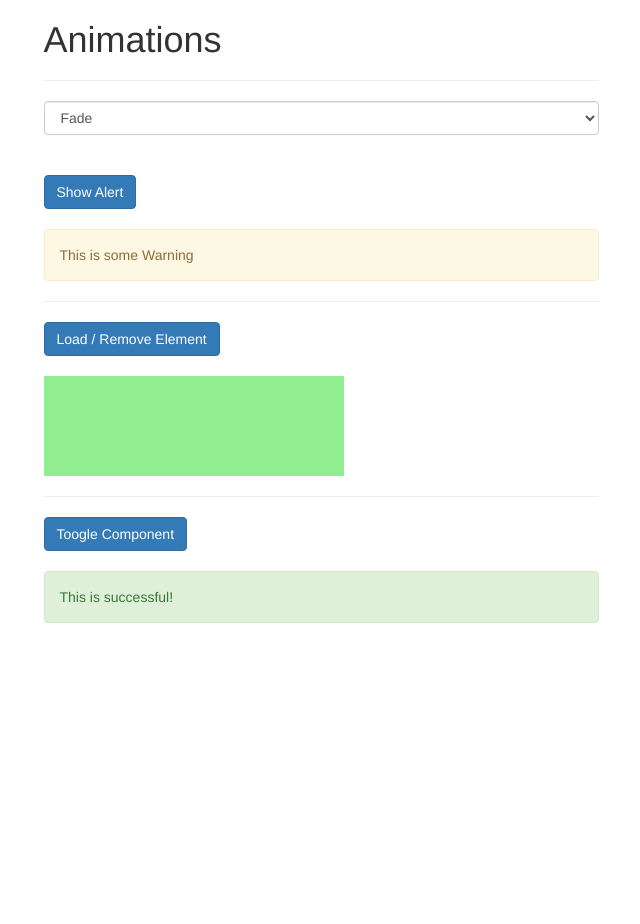
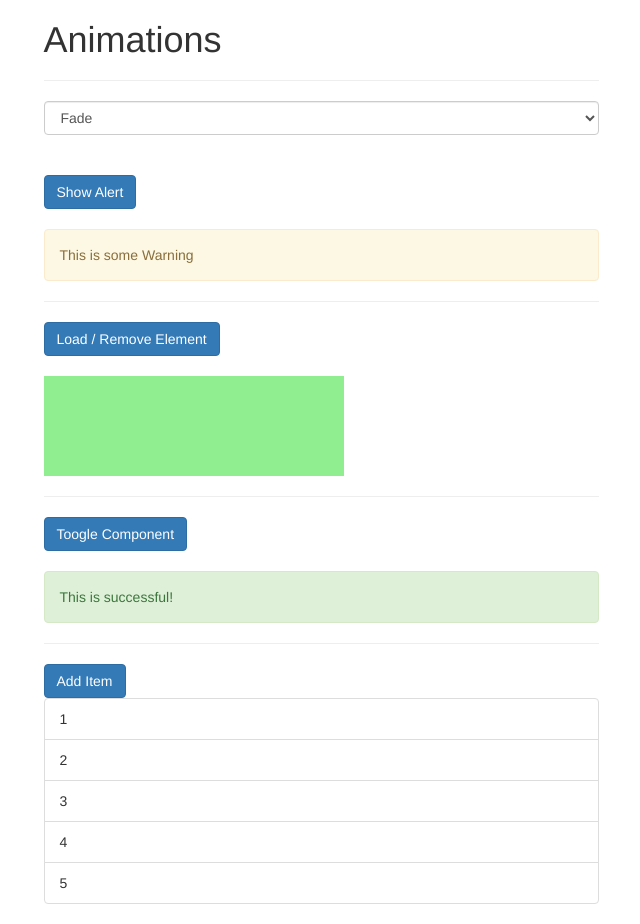
Before and after one commit to seinelet/udemy-vue-comp-1, a Vue app: page / in a window 1280 px wide. Shown: the whole page, without its empty margins (319-959 px from the left). Before the commit the page ends 800 px from the top, so only its background shows below. Built offline with nearby package versions, Linux system fonts and the light colour scheme.

Commit message:
208 途中

```diff
--- a/src/App.vue
+++ b/src/App.vue
@@ -71,6 +71,21 @@
         <transition name="fade" mode="out-in">
           <component :is="selectedComponent"></component>
         </transition>
+        <hr />
+        <button class="btn btn-primary" @click="addItem">Add Item</button>
+
+        <transition-group> </transition-group>
+        <ul class="list-group">
+          <li
+            class="list-group-item"
+            v-for="(number, index) in numbers"
+            :key="index"
+            @click="removeItem(index)"
+            style="cursor: pointer;"
+          >
+            {{ number }}
+          </li>
+        </ul>
       </div>
     </div>
   </div>
@@ -88,7 +103,8 @@ export default {
       load: true,
       alertAnimation: "fade",
       elementWidth: 100,
-      selectedComponent: "app-success-alert"
+      selectedComponent: "app-success-alert",
+      numbers: [1, 2, 3, 4, 5]
     };
   },
   methods: {
```
